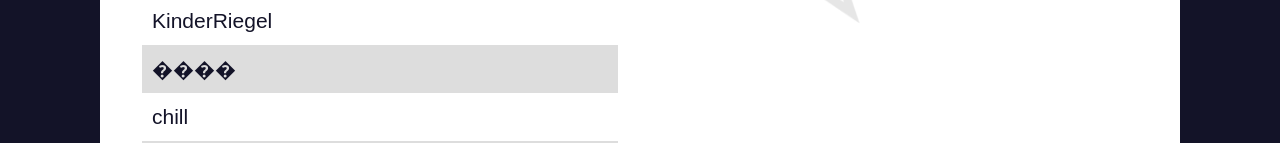
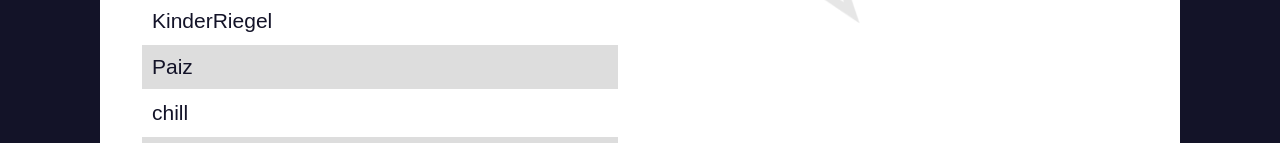
Before and after one commit to ckhawks/DPLSite, a plain HTML site: page index.html in a window 1280 px wide. Shown: the part 3379-3522 px from the top of the page. Drawn offline with Linux system fonts and the light colour scheme; a script that the page names is missing; a web font is replaced by a local one.

Commit message:
fixed paiz name 2

```diff
--- a/index.html
+++ b/index.html
@@ -159,7 +159,7 @@
                       <td class>KinderRiegel</td>
                     </tr>
                     <tr>
-                      <td class>&#5427265759;&#5427265770;&#5427265778;&#5427265795;&#10;</td>
+                      <td class>Paiz</td>
                     </tr>
                     <tr>
                       <td class>chill</td>
```
